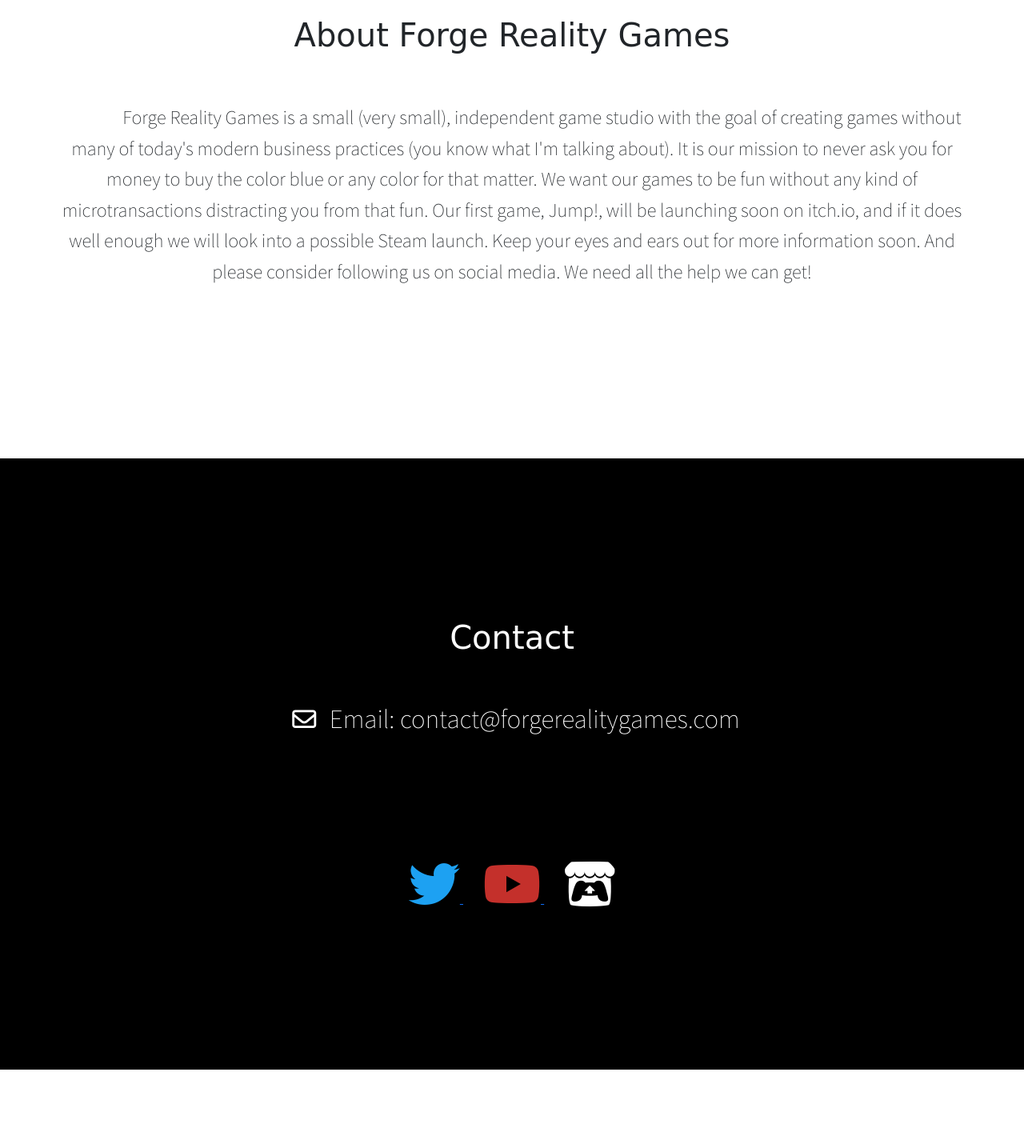
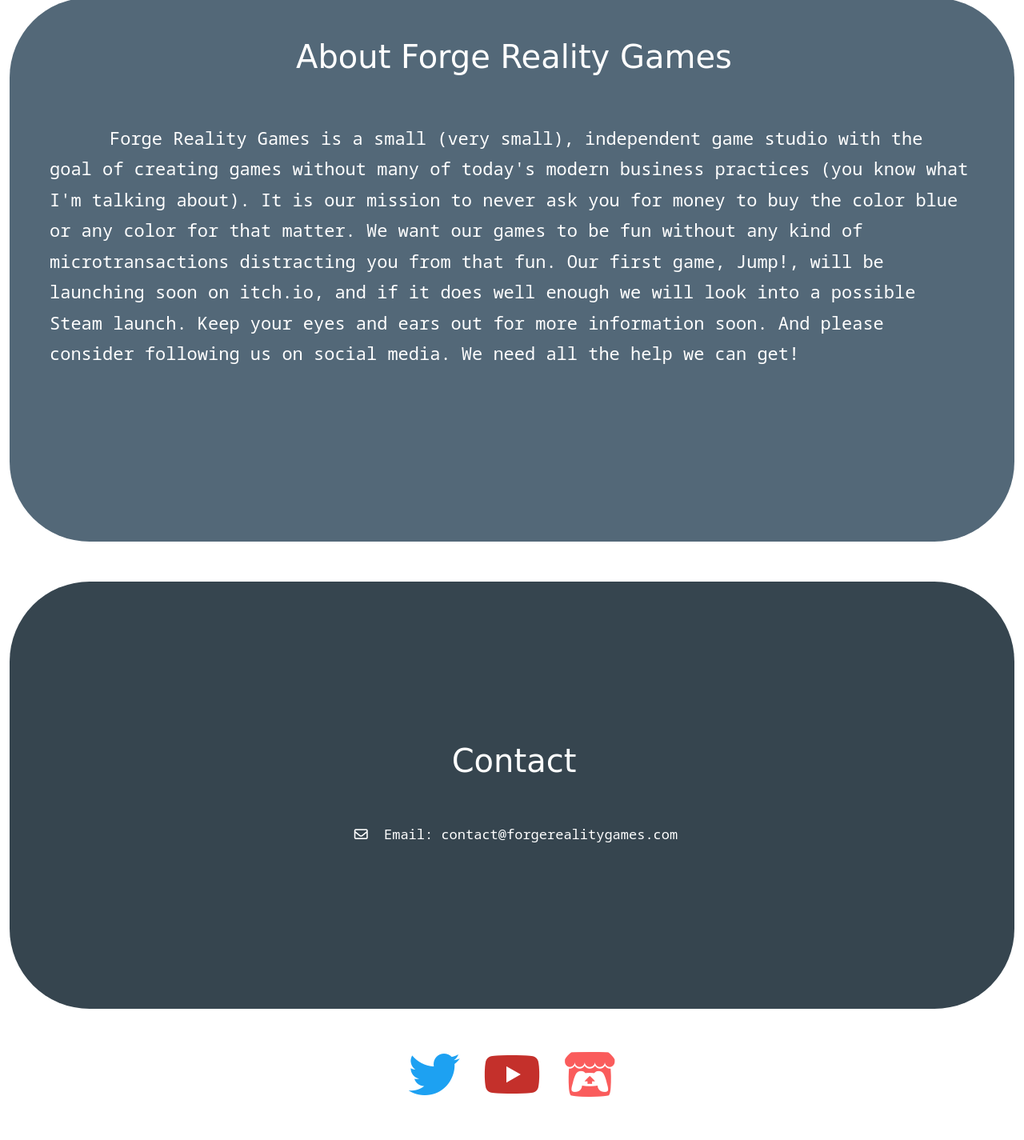
Before and after one commit to frankn2010/FRG2, a website built with Parcel: page index.html in a window 1280 px wide. Shown: the part 636-2061 px from the top of the page at 80% size. Before the commit the page ends 1973 px from the top, so only its background shows below. Built offline with nearby package versions, Linux system fonts and the light colour scheme; a web font is replaced by a local one.

Commit message:
Changes made to css and layout. Added logo image.

```diff
--- a/index.html
+++ b/index.html
@@ -6,6 +6,7 @@
     <link rel="preconnect" href="https://fonts.googleapis.com">
     <link rel="preconnect" href="https://fonts.gstatic.com" crossorigin>
     <link href="https://fonts.googleapis.com/css2?family=Noto+Sans+TC:wght@100&family=Rubik+Dirt&display=swap" rel="stylesheet">
+
 
     <!-- Google tag (gtag.js) -->
 <script async src="https://www.googletagmanager.com/gtag/js?id=G-EM2S6EV1ZN"></script>
@@ -77,16 +78,16 @@
 
 
     <!--This will be a section for a logo-->
-    <div class="container-fluid logo-div">
+    <img src="img/FRG_Logo.jpeg" class="img-fluid img-logo" alt="">
 
-    </div>
-
+    <!-- Main div -->
+    <div class="container-fluid">
     <!-- This section starts the about section -->
-
-    <div class="container-fluid about-div" id="about">
+    <div class="filler-div">
+    <div class="about-div" id="about">
       <h1 class="text-center about-text header-text">About Forge Reality Games</h1>
 
-      <p class="text-center write-text" id="about-p">
+      <p class=" write-text" id="about-p">
           Forge Reality Games is a small (very small), independent game studio with the
           goal of creating games without many of today's modern business practices
           (you know what I'm talking about). It is our mission to never ask you
@@ -99,35 +100,36 @@
       </p>
 
     </div>
+  </div>
 
     <!-- This section starts the contact section -->
-
-    <div class="container-fluid contact-div" id="contact">
+    <div class="filler-div">
+    <div class="contact-div">
         <h1 id="contact" class="text-center contact-text header-text">Contact</h1>
         <div class="filler-div"></div>
 
         <h2 class="contact-text text-center write-text" id="email-text"><i class="fa-regular fa-envelope icon-style"></i>
         Email: contact@forgerealitygames.com</h2>
 
+    </div>
+
       <div class="filler-div"></div>
 
-      <div class="container-fluid text-center social-media">
+      <div class="text-center social-media" id="contact">
         <a href="https://www.twitter.com/officialfrgames" target="_blank" rel="noreferrer noopener">
-          <i class="fa-brands fa-twitter fa-4x twitter"></i>
-        </a>
+          <i class="fa-brands fa-twitter fa-4x twitter"></i></a>
 
         <a href="https://www.youtube.com/channel/UCb4x9sOLk3VndByRey2VUBQ" target="_blank" rel="noreferrer noopener">
-          <i class="fa-brands fa-youtube fa-4x youtube"></i>
-        </a>
+          <i class="fa-brands fa-youtube fa-4x youtube"></i></a>
 
         <a href="https://itch.io/profile/forgerealitygames" target="_blank" rel="noreferrer noopener">
-          <i class="fa-brands fa-itch-io fa-4x itchio"></i>
-        </a>
+          <i class="fa-brands fa-itch-io fa-4x itchio"></i></a>
 
       </div>
 
     </div>
 
+    </div>
 
 
 
--- a/src/styles.css
+++ /dev/null
@@ -1,3 +0,0 @@
-body {
-  font-family: sans-serif;
-}
--- a/style.css
+++ b/style.css
@@ -1,19 +1,22 @@
-.logo-div {
-  background-color: black;
-  padding-top: 200px;
-  padding-bottom: 200px;
+.img-logo {
+  /* background-color: black; */
+  padding-top: 100px;
+  padding-bottom: 50px;
+  border-radius: 100px;
 }
 
 .about-div {
-  background-color: white;
-  padding-top: 200px;
+  padding-top: 50px;
   padding-bottom: 200px;
+  border-radius: 100px;
+  background-color: #536878;
 }
 
 .contact-div {
-  background-color: black;
+  background-color: #36454f;
   padding-top: 200px;
   padding-bottom: 200px;
+  border-radius: 100px;
 }
 
 .contact-text {
@@ -27,9 +30,12 @@
 
 .filler-div {
   padding-bottom: 50px;
+  padding-left: 0px;
+  padding-right: 0px;
 }
 .twitter {
   color: #1da1f2;
+  text-decoration: none;
 }
 
 .youtube {
@@ -38,21 +44,23 @@
 }
 
 .itchio {
-  color: white;
+  color: #fa5c5c;
   padding-left: 25px;
 }
 
 .header-text {
   font-family: "Rubic Dirt", cursive;
+  color: white;
+  padding-left: 5px;
 }
 
 .write-text {
-  font-family: "Noto Sans TC", sans-serif;
+  font-family: "Noto Sans Mono", monospace;
   font-size: 22px;
 }
 
 .social-media {
-  padding-top: 100px;
+  padding-top: 0px;
 }
 
 #about-p {
@@ -61,8 +69,9 @@
   padding-right: 50px;
   text-indent: 75px;
   line-height: 1.75;
+  color: white;
 }
 
 #email-text {
-  font-size: 30px;
+  font-size: 17px;
 }
```
Also changed, not shown: .codesandbox/workspace.json, img/FRG_Logo.jpeg (added).
